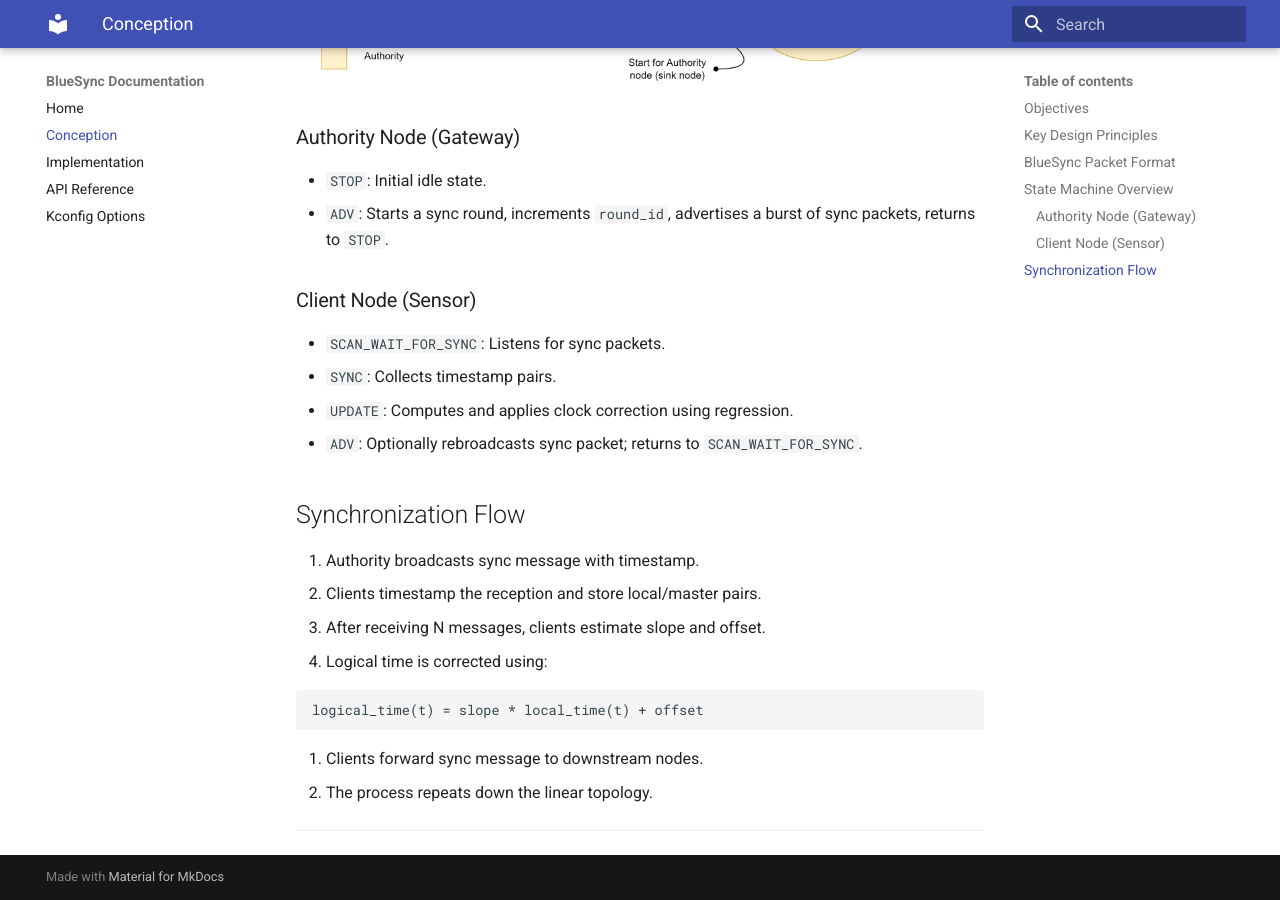
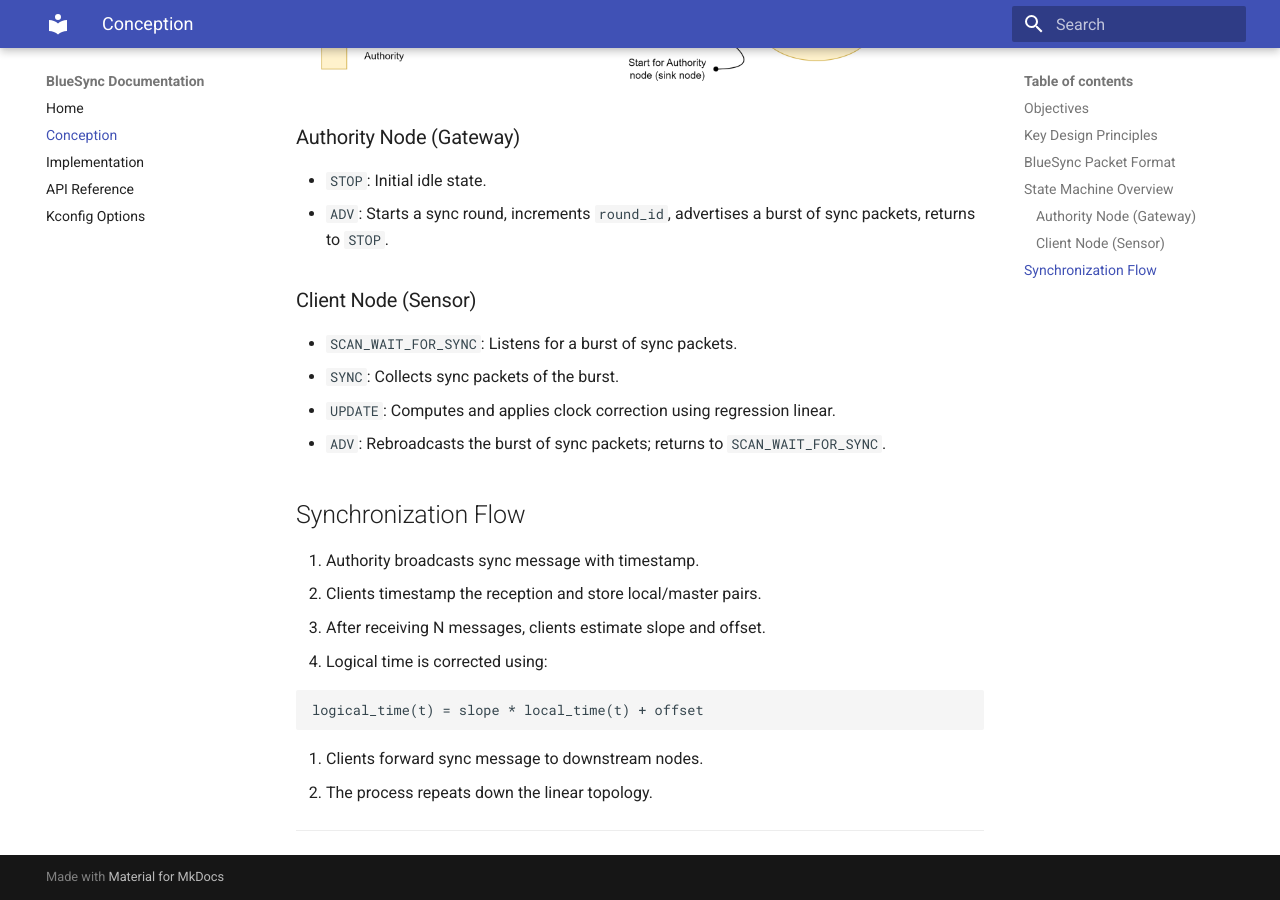
Before and after one commit to Tobi15/zephyr-bluesync-ble, an MkDocs documentation site: the page built from docs/conception.md, in a window 1280 px wide and 900 px high, scrolled down 1753 px. Built offline with MkDocs 1.6.1 and Material for MkDocs 9.7.7, drawn with Linux system fonts in a browser that asks for light colours.

Commit message:
fix conception documentation

```diff
--- a/docs/conception.md
+++ b/docs/conception.md
@@ -48,10 +48,10 @@ The design of BlueSync in Zephyr RTOS was driven by the need for an efficient, s
 
 ### Client Node (Sensor)
 
-- `SCAN_WAIT_FOR_SYNC`: Listens for sync packets.
-- `SYNC`: Collects timestamp pairs.
-- `UPDATE`: Computes and applies clock correction using regression.
-- `ADV`: Optionally rebroadcasts sync packet; returns to `SCAN_WAIT_FOR_SYNC`.
+- `SCAN_WAIT_FOR_SYNC`: Listens for a burst of sync packets.
+- `SYNC`: Collects sync packets of the burst.
+- `UPDATE`: Computes and applies clock correction using regression linear.
+- `ADV`: Rebroadcasts the burst of sync packets; returns to `SCAN_WAIT_FOR_SYNC`.
 
 ## Synchronization Flow
 
```
